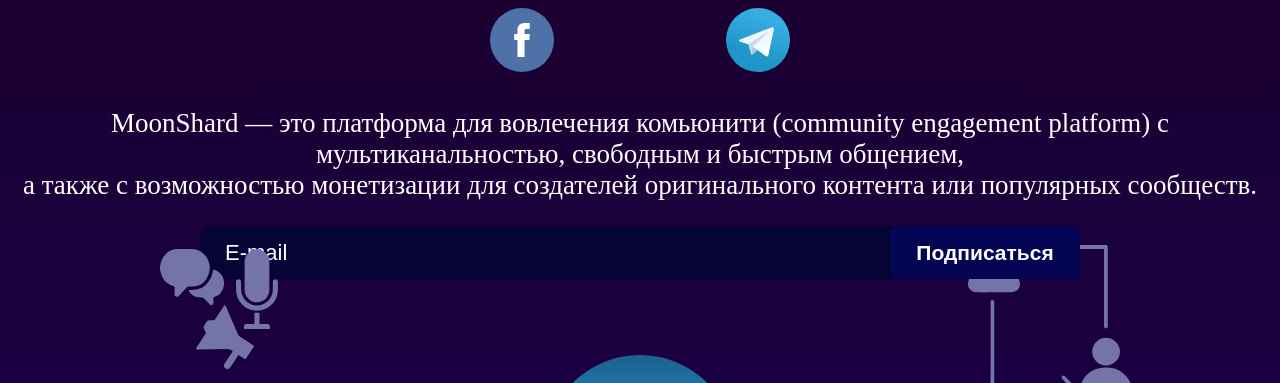
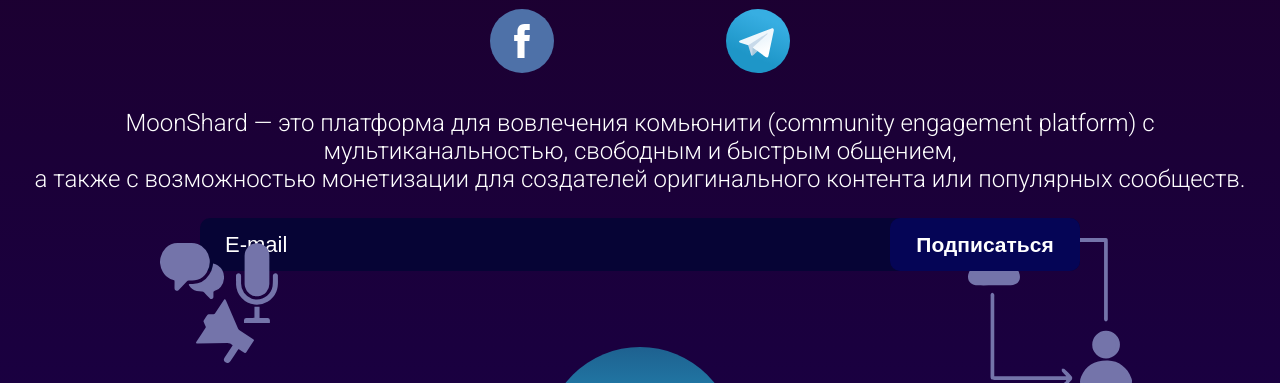
Before and after one commit to MoonSHRD/landing, a plain HTML site: page index.html in a window 1280 px wide. Shown: the part 44-427 px from the top of the page. Drawn offline with Linux system fonts and the light colour scheme.

Commit message:
feat: work with font

```diff
--- a/css/style.css
+++ b/css/style.css
@@ -2,12 +2,14 @@ body {
   color: #fff;
   background: linear-gradient(0deg, #18004f, #1c0030);
   min-height: 100vh;
+  font-family: 'Roboto', sans-serif;
+  font-weight: 300;
 }
 
 #description {
   max-width: 1250px;
   text-align: center;
-  font-size: 27px;
+  font-size: 24px;
   margin-bottom: 25px;
 }
 
@@ -93,22 +95,22 @@ body {
   border-bottom-left-radius: 0;
 }
 
+#email__input,
+#email__input::placeholder {
+  color: #fff;
+  font-size: 22px;
+  font-weight: 100;
+}
+
 #email__input {
   width: 690px;
   background: #060435;
-  color: #fff;
   border: none;
   height: 53px;
   border-radius: 10px;
   padding: 0 25px;
   border-top-right-radius: 0;
   border-bottom-right-radius: 0;
-  font-size: 22px;
-}
-
-#email__input::placeholder {
-  color: #fff;
-  font-size: 22px;
 }
 
 #email__submit {
@@ -145,8 +147,9 @@ body {
   align-items: center;
   bottom: 100px;
   width: 270px;
-  font-size: 25px;
+  font-size: 23px;
   text-align: center;
+  font-weight: 400;
 }
 
 #benefit-1 {
--- a/index.html
+++ b/index.html
@@ -13,6 +13,10 @@
       type="text/css"
       href="css/style.css"
       media="screen"
+    />
+    <link
+      href="https://fonts.googleapis.com/css?family=Roboto:100,300,400&amp;subset=cyrillic-ext"
+      rel="stylesheet"
     />
   </head>
   <body>
```
